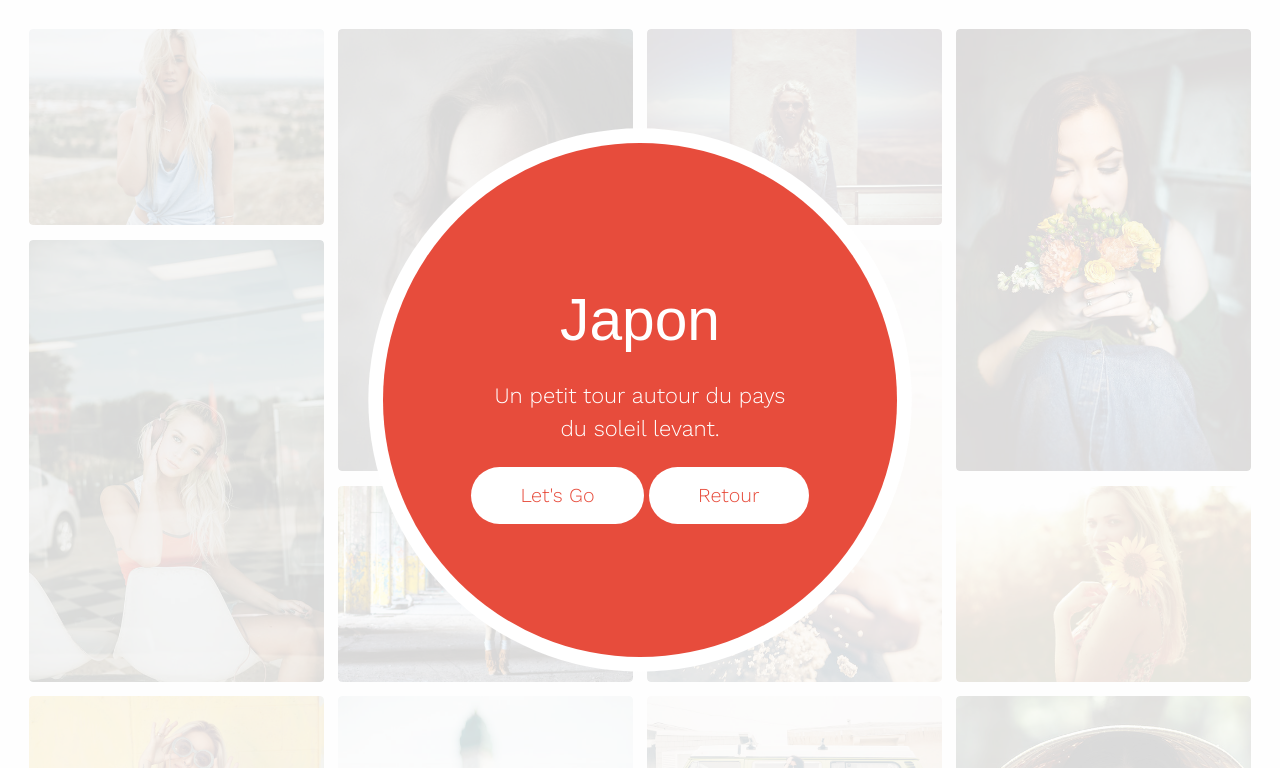
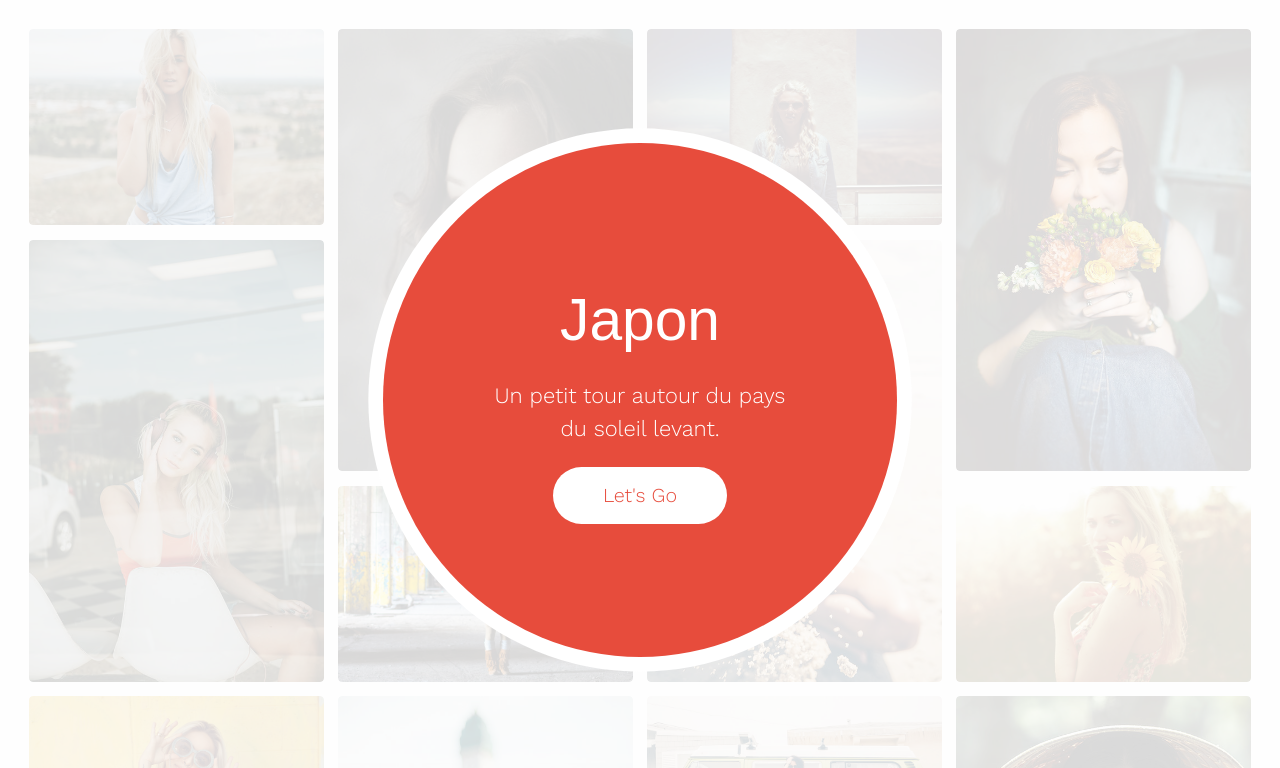
Before and after one commit to marinett/2017_06_Japon, a plain HTML site: page index.html in a window 1280 px wide. Shown: the top 768 px of the page. Drawn offline with nearby package versions, Linux system fonts and the light colour scheme; a web font is replaced by a local one.

Commit message:
Retrait du bouton RETOUR

```diff
--- a/index.html
+++ b/index.html
@@ -19,7 +19,6 @@
 						<h2>Un petit tour autour du pays<br />
 						du soleil levant.</h2>
 						<a href="#" class="button big alt"><span>Let's Go</span></a>
-						<a href="https://marinett.github.io/" class="button big alt"><span>Retour</span></a>
 					</div>
 					<a href="https://marinett.github.io/" class="button hidden" id="back-hp"><span>Let's Go</span></a>
 				</div>
```
